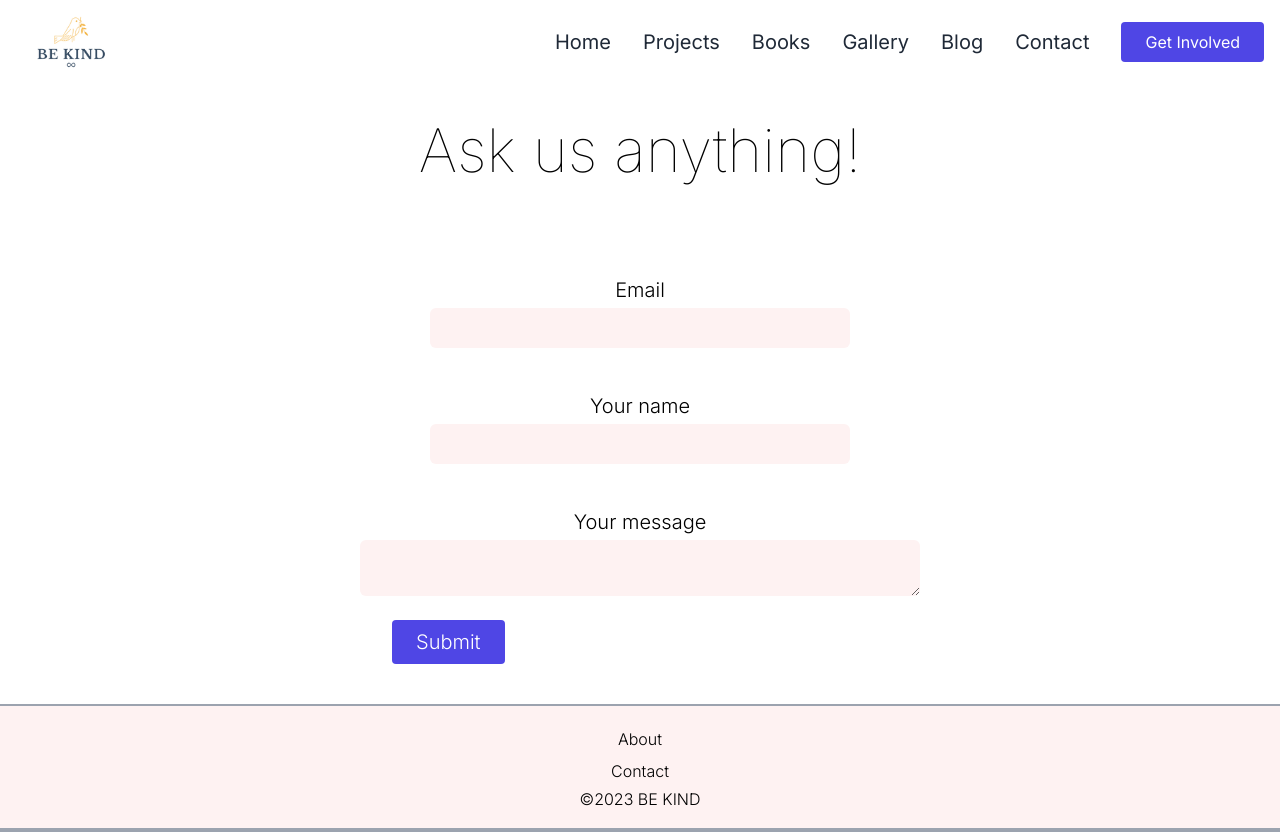
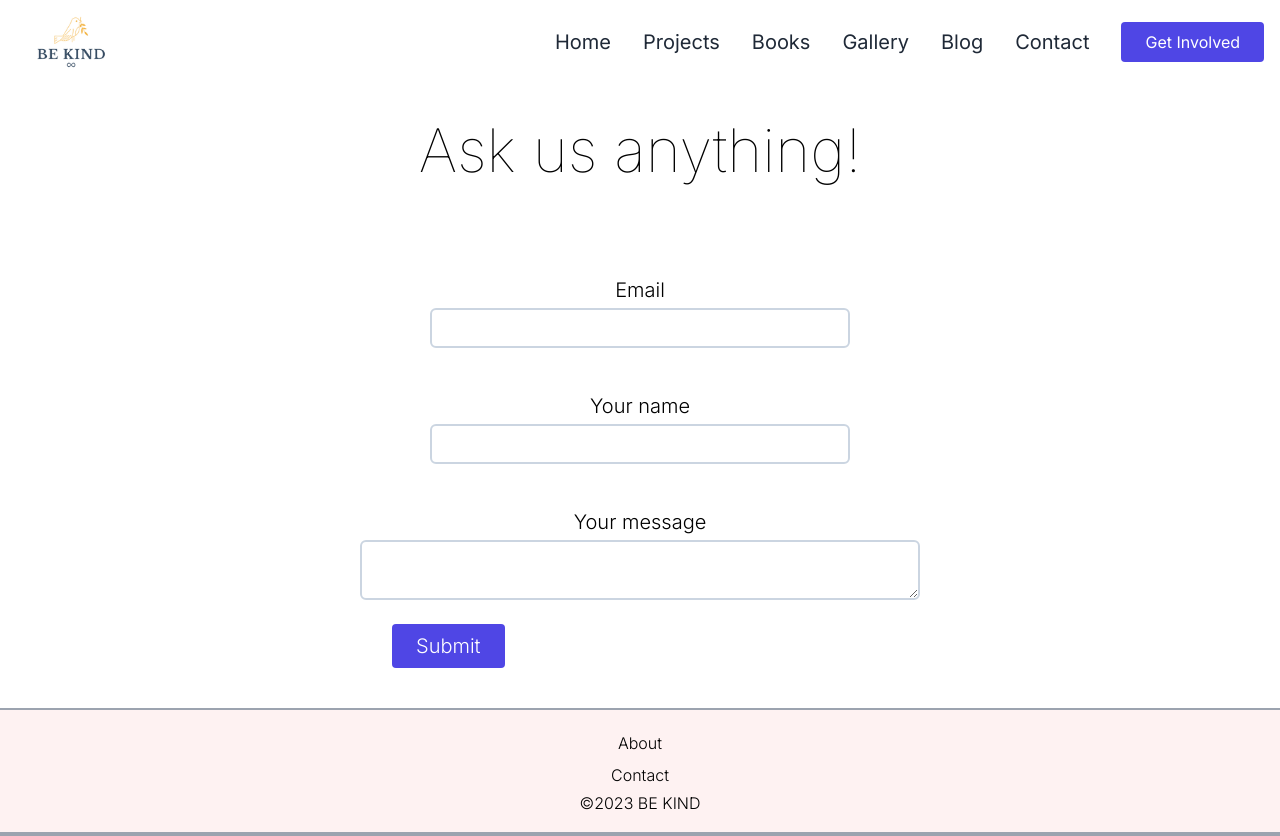
Before and after one commit to Stef14-bit/become-kind, a Next.js app: page /contact_us in a window 1280 px wide. Built offline with nearby package versions, Linux system fonts and the light colour scheme.

Commit message:
changed contact input fields background color

```diff
--- a/app/contact_us/page.tsx
+++ b/app/contact_us/page.tsx
@@ -13,7 +13,7 @@ function page({}: Props) {
         <div className="flex flex-col justify-center items-center py-5 ">
           <label htmlFor="email">Email</label>
           <input
-            className="border-solid border-1 bg-red-50 w-3/4 rounded-md h-10 my-1"
+            className="border-solid border-2 border-slate-300 w-3/4 rounded-md h-10 my-1"
             type="email"
             id="email"
           />
@@ -21,7 +21,7 @@ function page({}: Props) {
         <div className="flex flex-col justify-center items-center py-5 ">
           <label htmlFor="name">Your name</label>
           <input
-            className="border-solid border-1 bg-red-50 w-3/4 rounded-md h-10 my-1"
+            className="border-solid border-2 border-slate-300 w-3/4 rounded-md h-10 my-1"
             type="text"
             id="name"
           />
@@ -29,7 +29,7 @@ function page({}: Props) {
         <div className="flex flex-col justify-center items-center py-5 ">
           <label htmlFor="message">Your message</label>
           <textarea
-            className="border-solid border-1 bg-red-50 resize rounded-md w-full my-1 max-w-full"
+            className="border-solid border-2 border-slate-300 resize rounded-md w-full my-1 max-w-full"
             id="message"
           />
         </div>
```
